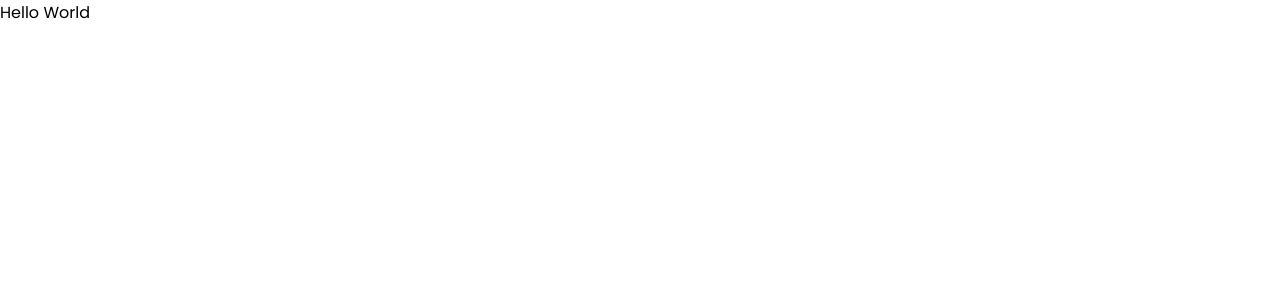
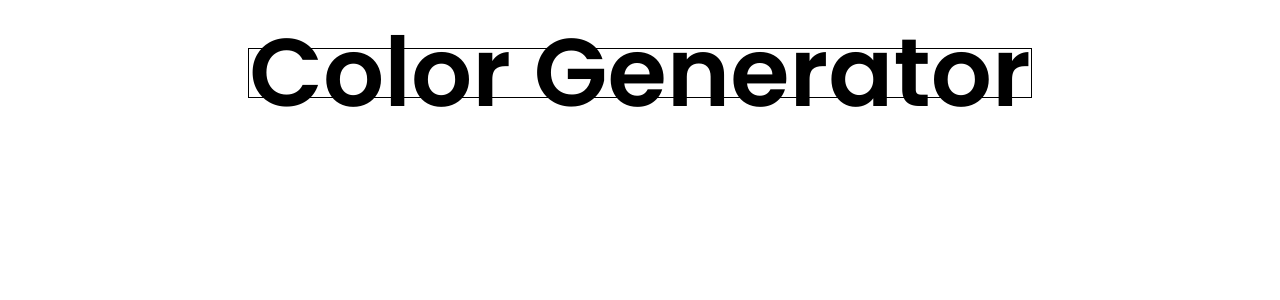
Before and after one commit to jbiers/color-generator, a React (Create React App) app: page / in a window 1280 px wide. Shown: the top 300 px of the page. Built offline with nearby package versions, Linux system fonts and the light colour scheme.

Commit message:
styled header

```diff
--- a/src/App.tsx
+++ b/src/App.tsx
@@ -1,9 +1,10 @@
+import { Header } from "./components/Header";
 import { GlobalStyle } from "./styles/global";
 
 export function App() {
   return (
     <>
-      Hello World
+      <Header />
 
       <GlobalStyle />
     </>
--- /dev/null
+++ b/src/components/Header/index.tsx
@@ -0,0 +1,9 @@
+import { Container } from './styles'
+
+export function Header() {
+    return (
+        <Container>
+            <h1>Color Generator</h1>
+        </Container>
+    )
+}
--- /dev/null
+++ b/src/components/Header/styles.ts
@@ -0,0 +1,24 @@
+import styled from 'styled-components'
+
+export const Container = styled.header`
+    font-size: 3rem;
+    line-height: 3rem;
+    justify-content: center;
+    align-items: center;
+    text-align: center;
+
+    display: flex;
+
+    width: 80%;
+    margin: 0 auto;
+
+    h1 {
+        border: 1px solid black;
+        margin-top: 3rem;
+    }
+
+    @media (max-width: 1080px) {
+        width: 100%;
+        font-size: 2rem;
+    }
+`
--- a/src/styles/global.ts
+++ b/src/styles/global.ts
@@ -40,6 +40,7 @@ export const GlobalStyle = createGlobalStyle`
     body {
         // background: var(the background color)
         -webkit-font-smoothing: antialised;
+        width: 100%;
     }
 
     body, input, textarea, button {
```
